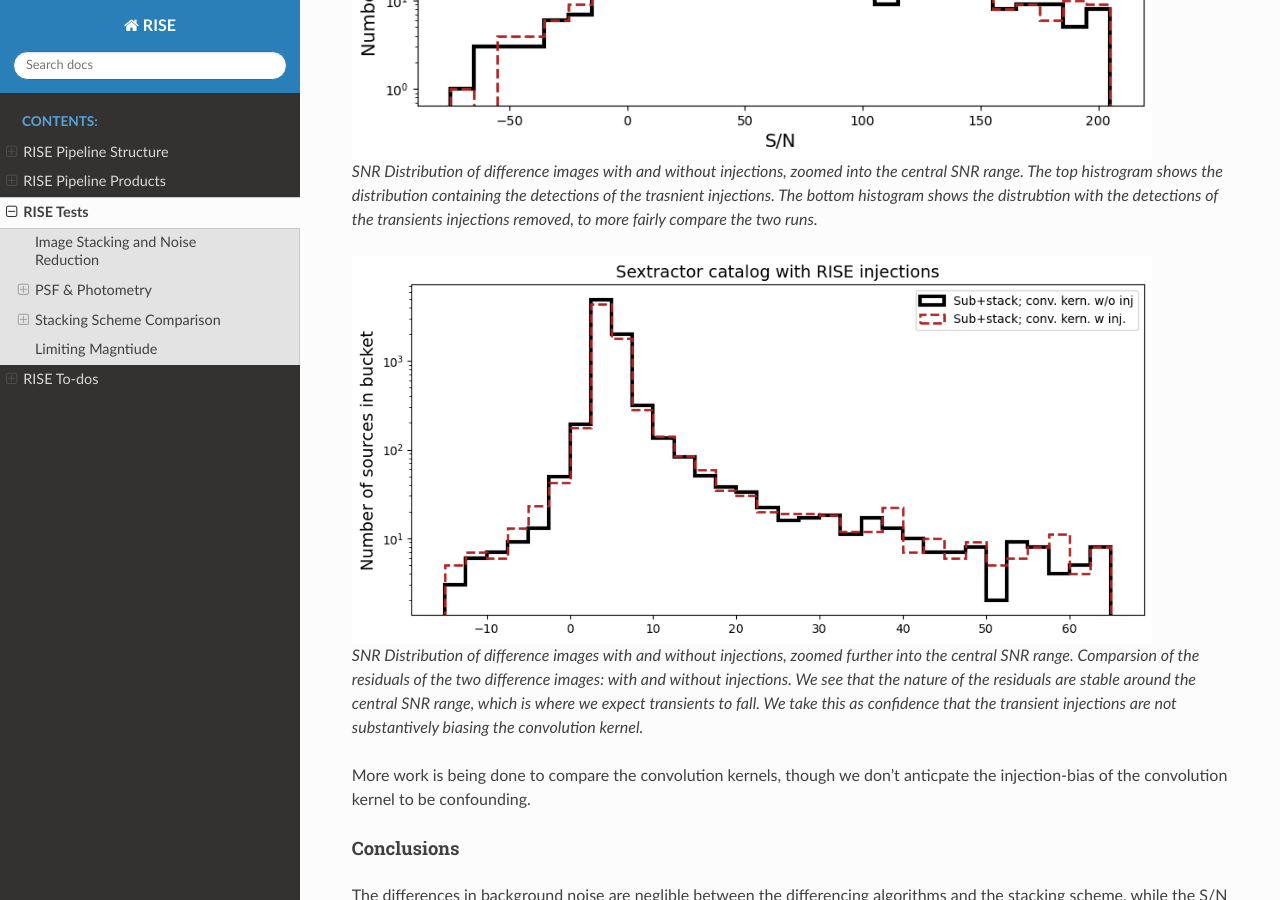
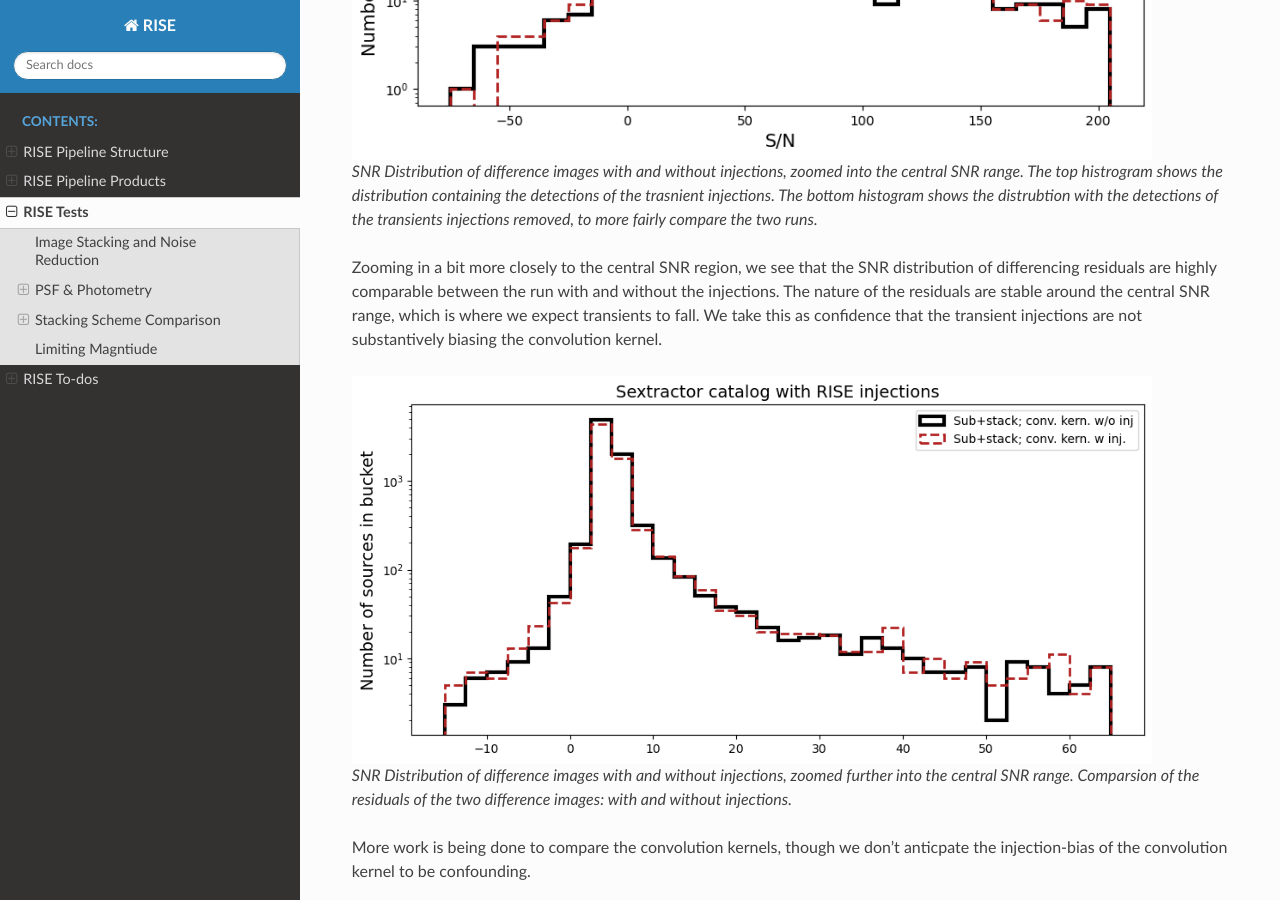
Before and after one commit to joseph-santana/RISE-docs, a Sphinx documentation site: the page built from source/tests.rst, in a window 1280 px wide and 900 px high, scrolled down 17796 px. Built offline with Sphinx 7.4.7 and the Read the Docs theme 3.1.0, drawn with Linux system fonts in a browser that asks for light colours.

Commit message:
Update conv kernel portion

```diff
--- a/source/tests.rst
+++ b/source/tests.rst
@@ -327,14 +327,17 @@ Below are histograms before and after accounting for injections.
     The top histrogram shows the distribution containing the detections of the trasnient injections.
     The bottom histogram shows the distrubtion with the detections of the transients injections removed, to more fairly compare the two runs.
 
+Zooming in a bit more closely to the central SNR region, we see that the SNR distribution of differencing residuals are highly comparable between the run with and without the injections.
+The nature of the residuals are stable around the central SNR range, which is where we expect transients to fall.
+We take this as confidence that the transient injections are not substantively biasing the convolution kernel.
+
+
 .. figure:: images/sextractor_snr_zoom_2.png
     :width: 800px
 
 
     SNR Distribution of difference images with and without injections, zoomed further into the central SNR range.
     Comparsion of the residuals of the two difference images: with and without injections.
-    We see that the nature of the residuals are stable around the central SNR range, which is where we expect transients to fall.
-    We take this as confidence that the transient injections are not substantively biasing the convolution kernel.
 
 More work is being done to compare the convolution kernels, though we don't anticpate the injection-bias of the convolution kernel to be confounding.
 
```
